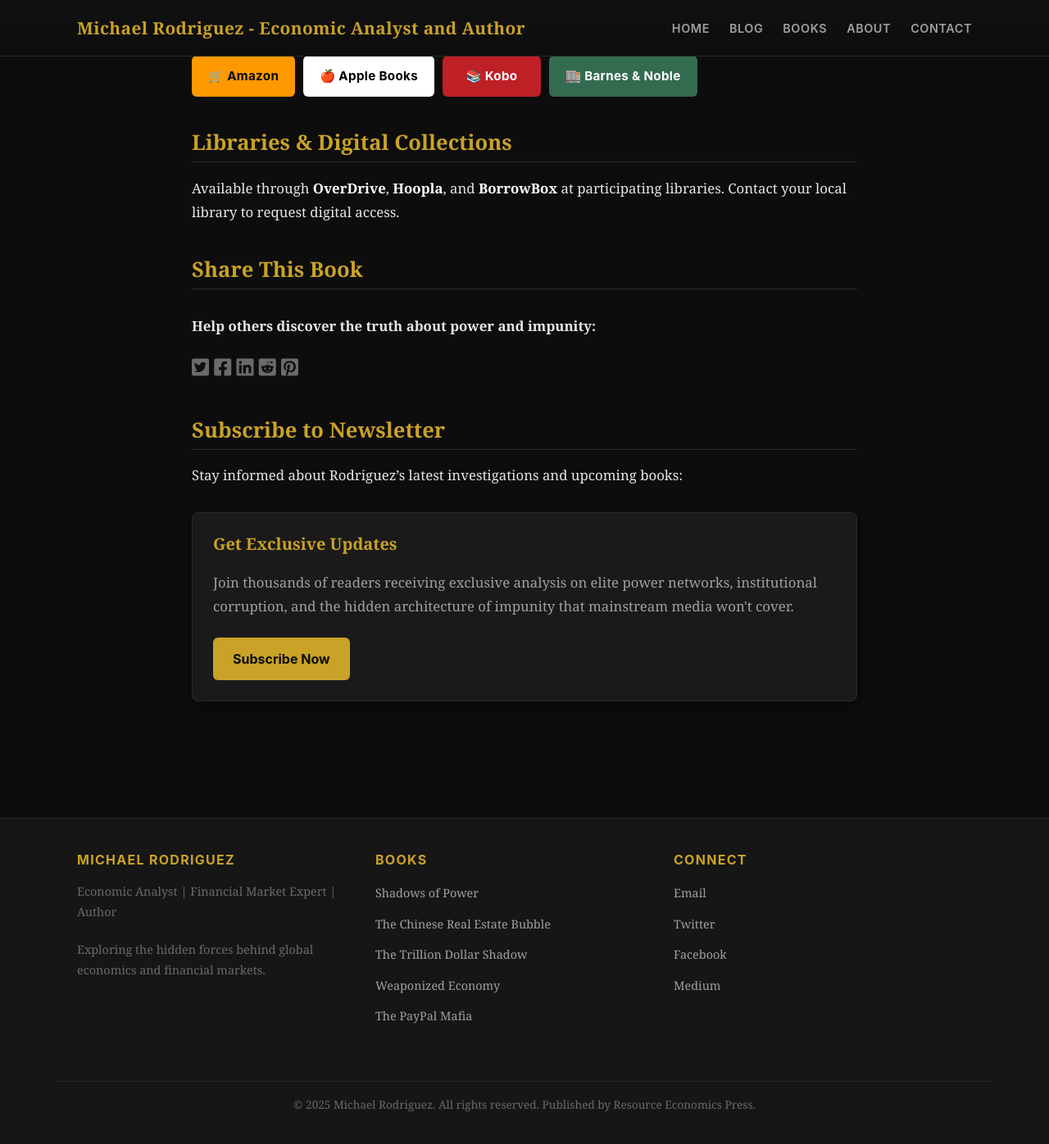
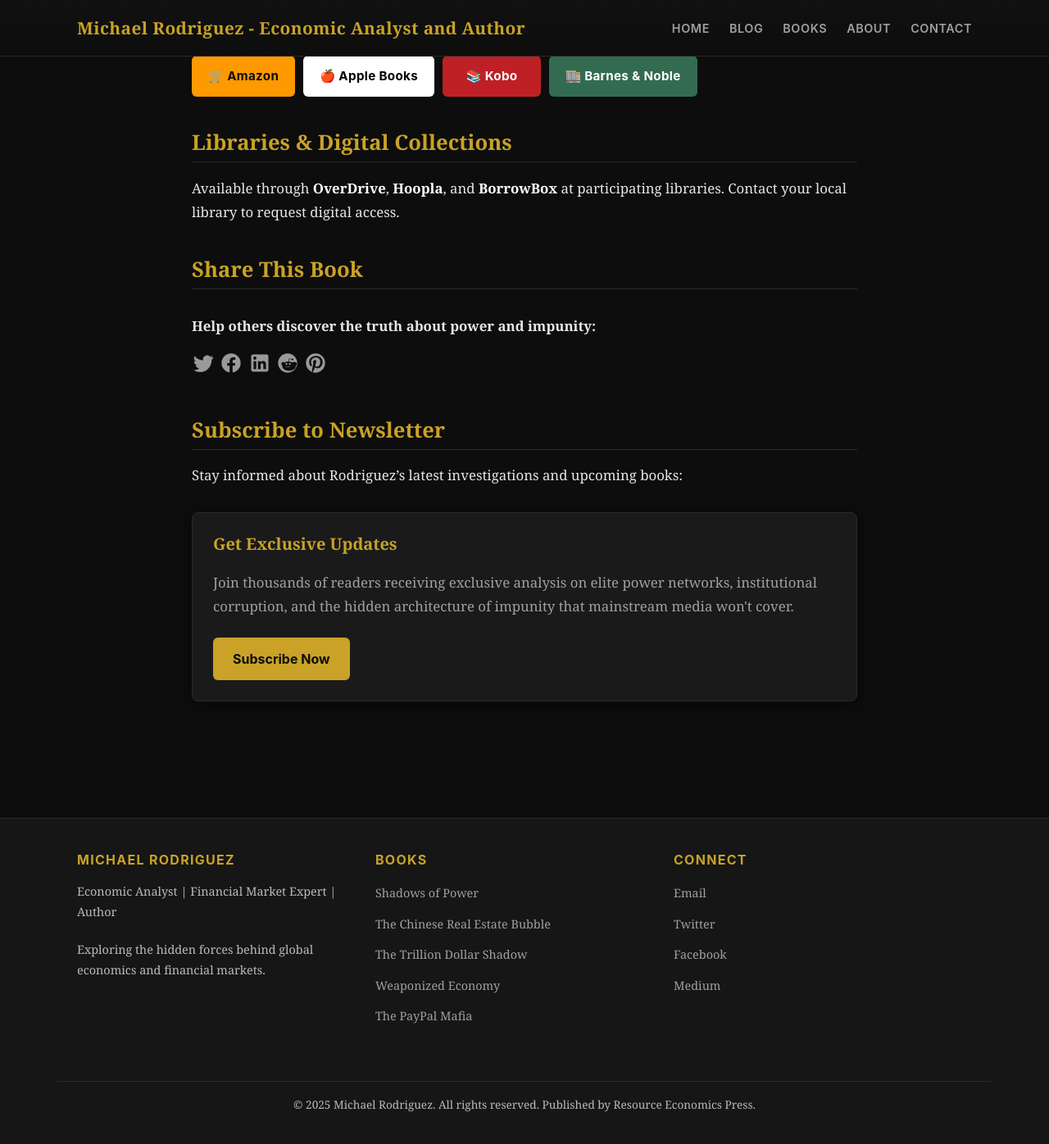
Before and after one commit to Zews123/michael-rodriguez-books, a Jekyll site: the page built from books/Shadows_of_Power.md, in a window 1280 px wide and 1400 px high, scrolled down 4681 px. Shown: the top 1396 px of the window at 82% size. Built offline with Jekyll 4.4.1, drawn with Linux system fonts in a browser that asks for light colours.

Commit message:
Fix performance issues: remove Font Awesome CDN, fix contrast, aria-labels

```diff
--- a/_layouts/dark.html
+++ b/_layouts/dark.html
@@ -17,8 +17,7 @@
     <link rel="preconnect" href="https://fonts.googleapis.com">
     <link rel="preconnect" href="https://fonts.gstatic.com" crossorigin>
 
-    <!-- Font Awesome -->
-    <link rel="stylesheet" href="https://cdnjs.cloudflare.com/ajax/libs/font-awesome/5.15.3/css/all.min.css">
+    <!-- Font Awesome removed for performance — using inline SVG instead -->
 
     <title>{% if page.title %}{{ page.title }}{% else %}{{ site.title }}{% endif %}</title>
 {% seo title=false %}
@@ -85,7 +84,7 @@
         --accent-glow: rgba(201, 162, 39, 0.35);
         --text-primary: #e8e6e3;
         --text-secondary: #a0a0a0;
-        --text-muted: #6a6a6a;
+        --text-muted: #999;
         --border: #2a2a2a;
         --border-accent: #c9a227;
         --danger: #b83230;
@@ -449,7 +448,7 @@
 
       .footer-column p {
         font-size: 0.9rem;
-        color: var(--text-muted);
+        color: #bbb;
       }
 
       .footer-column ul {
@@ -491,7 +490,7 @@
         padding-top: 1rem;
         border-top: 1px solid var(--border);
         font-size: 0.85rem;
-        color: var(--text-muted);
+        color: #bbb;
         max-width: 1140px;
         margin-left: auto;
         margin-right: auto;
--- a/books/Shadows_of_Power.md
+++ b/books/Shadows_of_Power.md
@@ -51,7 +51,14 @@
 **ISBN: 979-8224384341 (eBook)**
 
 <div class="book-cover-container" style="text-align: center; margin: 30px 0;">
-<img src="https://zews123.github.io/michael-rodriguez-books/assets/images/Shadows_of_Power.webp" alt="Shadows of Power by Michael Rodriguez — true crime investigative nonfiction book cover" width="400" height="600" loading="lazy" decoding="async" class="book-cover" style="box-shadow: 0 4px 20px rgba(0,0,0,0.15); border-radius: 8px;">
+<img src="https://zews123.github.io/michael-rodriguez-books/assets/images/Shadows_of_Power.webp"
+     srcset="https://zews123.github.io/michael-rodriguez-books/assets/images/Shadows_of_Power.webp 400w,
+             https://zews123.github.io/michael-rodriguez-books/assets/images/Shadows_of_Power.webp 800w"
+     sizes="(max-width: 600px) 400px, 560px"
+     alt="Shadows of Power by Michael Rodriguez — true crime investigative nonfiction book cover"
+     width="400" height="600"
+     loading="eager" fetchpriority="high" decoding="async"
+     class="book-cover" style="box-shadow: 0 4px 20px rgba(0,0,0,0.15); border-radius: 8px;">
 </div>
 
 ## About the Book
@@ -126,20 +133,20 @@
 ## Share This Book
 <div class="social-share" style="margin:30px 0">
   <p style="margin-bottom:15px;font-weight:600">Help others discover the truth about power and impunity:</p>
-  <a href="https://twitter.com/intent/tweet?text=SHADOWS%20OF%20POWER%20exposes%20how%20wealth%20buys%20silence%20and%20power%20erases%20accountability%20-%20by%20Michael%20Rodriguez&url={{ site.url }}{{ site.baseurl }}{{ page.url }}&via=MRodriguezBooks" target="_blank" rel="noopener noreferrer" style="color:#1DA1F2">
-    <i class="fab fa-twitter-square"></i>
+  <a href="https://twitter.com/intent/tweet?text=SHADOWS%20OF%20POWER%20exposes%20how%20wealth%20buys%20silence%20and%20power%20erases%20accountability%20-%20by%20Michael%20Rodriguez&url={{ site.url }}{{ site.baseurl }}{{ page.url }}&via=MRodriguezBooks" target="_blank" rel="noopener noreferrer" aria-label="Share on Twitter">
+    <svg width="28" height="28" viewBox="0 0 24 24" fill="currentColor"><path d="M22.46 6c-.77.35-1.6.58-2.46.69a4.3 4.3 0 0 0 1.88-2.38 8.59 8.59 0 0 1-2.72 1.04 4.28 4.28 0 0 0-7.32 3.91A12.16 12.16 0 0 1 3 4.79a4.28 4.28 0 0 0 1.32 5.72 4.24 4.24 0 0 1-1.94-.54v.05a4.28 4.28 0 0 0 3.43 4.2 4.27 4.27 0 0 1-1.93.07 4.29 4.29 0 0 0 4 2.97A8.59 8.59 0 0 1 2 19.54a12.13 12.13 0 0 0 6.56 1.92c7.88 0 12.2-6.53 12.2-12.2l-.01-.56A8.72 8.72 0 0 0 23 6.29a8.49 8.49 0 0 1-.54.21z"/></svg>
   </a>
-  <a href="https://www.facebook.com/sharer/sharer.php?u={{ site.url }}{{ site.baseurl }}{{ page.url }}" target="_blank" rel="noopener noreferrer" style="color:#3b5998">
-    <i class="fab fa-facebook-square"></i>
+  <a href="https://www.facebook.com/sharer/sharer.php?u={{ site.url }}{{ site.baseurl }}{{ page.url }}" target="_blank" rel="noopener noreferrer" aria-label="Share on Facebook">
+    <svg width="28" height="28" viewBox="0 0 24 24" fill="currentColor"><path d="M22 12c0-5.52-4.48-10-10-10S2 6.48 2 12c0 4.99 3.66 9.12 8.44 9.88v-6.99H7.9V12h2.54V9.8c0-2.5 1.49-3.89 3.78-3.89 1.09 0 2.24.2 2.24.2v2.46h-1.26c-1.24 0-1.63.77-1.63 1.56V12h2.78l-.44 2.89h-2.34v6.99C18.34 21.12 22 16.99 22 12z"/></svg>
   </a>
-  <a href="https://www.linkedin.com/shareArticle?mini=true&url={{ site.url }}{{ site.baseurl }}{{ page.url }}&title=Shadows%20of%20Power:%20Jeffrey%20Epstein%20and%20the%20Architecture%20of%20Impunity%20by%20Michael%20Rodriguez" target="_blank" rel="noopener noreferrer" style="color:#0077b5">
-    <i class="fab fa-linkedin"></i>
+  <a href="https://www.linkedin.com/shareArticle?mini=true&url={{ site.url }}{{ site.baseurl }}{{ page.url }}&title=Shadows%20of%20Power:%20Jeffrey%20Epstein%20and%20the%20Architecture%20of%20Impunity%20by%20Michael%20Rodriguez" target="_blank" rel="noopener noreferrer" aria-label="Share on LinkedIn">
+    <svg width="28" height="28" viewBox="0 0 24 24" fill="currentColor"><path d="M19 3a2 2 0 0 1 2 2v14a2 2 0 0 1-2 2H5a2 2 0 0 1-2-2V5a2 2 0 0 1 2-2h14m-.5 15.5v-5.3a3.26 3.26 0 0 0-3.26-3.26c-.85 0-1.84.52-2.32 1.3v-1.11h-2.79v8.37h2.79v-4.93c0-.77.62-1.4 1.39-1.4a1.4 1.4 0 0 1 1.4 1.4v4.93h2.79M6.88 8.56a1.68 1.68 0 0 0 1.68-1.68c0-.93-.75-1.69-1.68-1.69a1.69 1.69 0 0 0-1.69 1.69c0 .93.76 1.68 1.69 1.68m1.39 9.94v-8.37H5.5v8.37h2.77z"/></svg>
   </a>
-  <a href="https://www.reddit.com/submit?url={{ site.url }}{{ site.baseurl }}{{ page.url }}&title=Shadows%20of%20Power:%20Jeffrey%20Epstein%20and%20the%20Architecture%20of%20Impunity" target="_blank" rel="noopener noreferrer" style="color:#FF5700">
-    <i class="fab fa-reddit-square"></i>
+  <a href="https://www.reddit.com/submit?url={{ site.url }}{{ site.baseurl }}{{ page.url }}&title=Shadows%20of%20Power:%20Jeffrey%20Epstein%20and%20the%20Architecture%20of%20Impunity" target="_blank" rel="noopener noreferrer" aria-label="Share on Reddit">
+    <svg width="28" height="28" viewBox="0 0 24 24" fill="currentColor"><path d="M14.5 15.41c.08.08.08.22 0 .3-.65.65-1.89.7-2.5.7s-1.85-.05-2.5-.7a.21.21 0 0 1 0-.3.21.21 0 0 1 .3 0c.39.39 1.22.53 2.2.53s1.81-.14 2.2-.53a.21.21 0 0 1 .3 0zM9.74 13c0-.55.45-1 1-1s1 .45 1 1-.45 1-1 1-1-.45-1-1zm4.52-1c-.55 0-1 .45-1 1s.45 1 1 1 1-.45 1-1-.45-1-1-1zM22 12c0 5.52-4.48 10-10 10S2 17.52 2 12 6.48 2 12 2s10 4.48 10 10zm-3.87-1.14c-.55 0-1.05.24-1.41.6-.98-.54-2.24-.87-3.62-.93l.87-2.79 2.04.47c0 .55.45 1 1 1s1-.45 1-1-.45-1-1-1c-.38 0-.71.22-.87.54l-2.33-.54a.22.22 0 0 0-.26.15l-.98 3.15c-1.44.05-2.75.38-3.76.93a2 2 0 0 0-1.41-.6 2 2 0 0 0-2 2c0 .77.44 1.44 1.09 1.76-.03.22-.05.44-.05.67 0 2.65 3.14 4.8 7.01 4.8s7.01-2.15 7.01-4.8c0-.23-.02-.45-.06-.67.64-.32 1.08-.99 1.08-1.76a2 2 0 0 0-1.35-1.89z"/></svg>
   </a>
-  <a href="https://pinterest.com/pin/create/button/?url={{ site.url }}{{ site.baseurl }}{{ page.url }}&media={{ site.url }}{{ site.baseurl }}/assets/images/Shadows_of_Power.webp&description=Shadows%20of%20Power:%20Jeffrey%20Epstein%20and%20the%20Architecture%20of%20Impunity%20by%20Michael%20Rodriguez" target="_blank" rel="noopener noreferrer" style="color:#E60023">
-    <i class="fab fa-pinterest-square"></i>
+  <a href="https://pinterest.com/pin/create/button/?url={{ site.url }}{{ site.baseurl }}{{ page.url }}&media={{ site.url }}{{ site.baseurl }}/assets/images/Shadows_of_Power.webp&description=Shadows%20of%20Power:%20Jeffrey%20Epstein%20and%20the%20Architecture%20of%20Impunity%20by%20Michael%20Rodriguez" target="_blank" rel="noopener noreferrer" aria-label="Share on Pinterest">
+    <svg width="28" height="28" viewBox="0 0 24 24" fill="currentColor"><path d="M9.04 21.54c.96.29 1.93.46 2.96.46a10 10 0 0 0 10-10A10 10 0 0 0 12 2 10 10 0 0 0 2 12c0 4.25 2.67 7.9 6.44 9.34-.09-.78-.18-2.07.04-2.96.2-.81 1.28-5.43 1.28-5.43s-.33-.65-.33-1.62c0-1.52.88-2.65 1.98-2.65.93 0 1.38.7 1.38 1.54 0 .94-.6 2.35-.91 3.65-.26 1.1.55 1.99 1.63 1.99 1.96 0 3.47-2.07 3.47-5.05 0-2.64-1.9-4.49-4.61-4.49-3.14 0-4.99 2.36-4.99 4.8 0 .95.37 1.97.82 2.52a.33.33 0 0 1 .08.32c-.08.35-.28 1.1-.32 1.25-.05.2-.16.24-.37.15-1.38-.64-2.24-2.66-2.24-4.29 0-3.47 2.52-6.65 7.28-6.65 3.83 0 6.8 2.73 6.8 6.38 0 3.8-2.39 6.86-5.72 6.86-1.12 0-2.17-.58-2.52-1.27l-.69 2.61z"/></svg>
   </a>
 </div>
 
```
